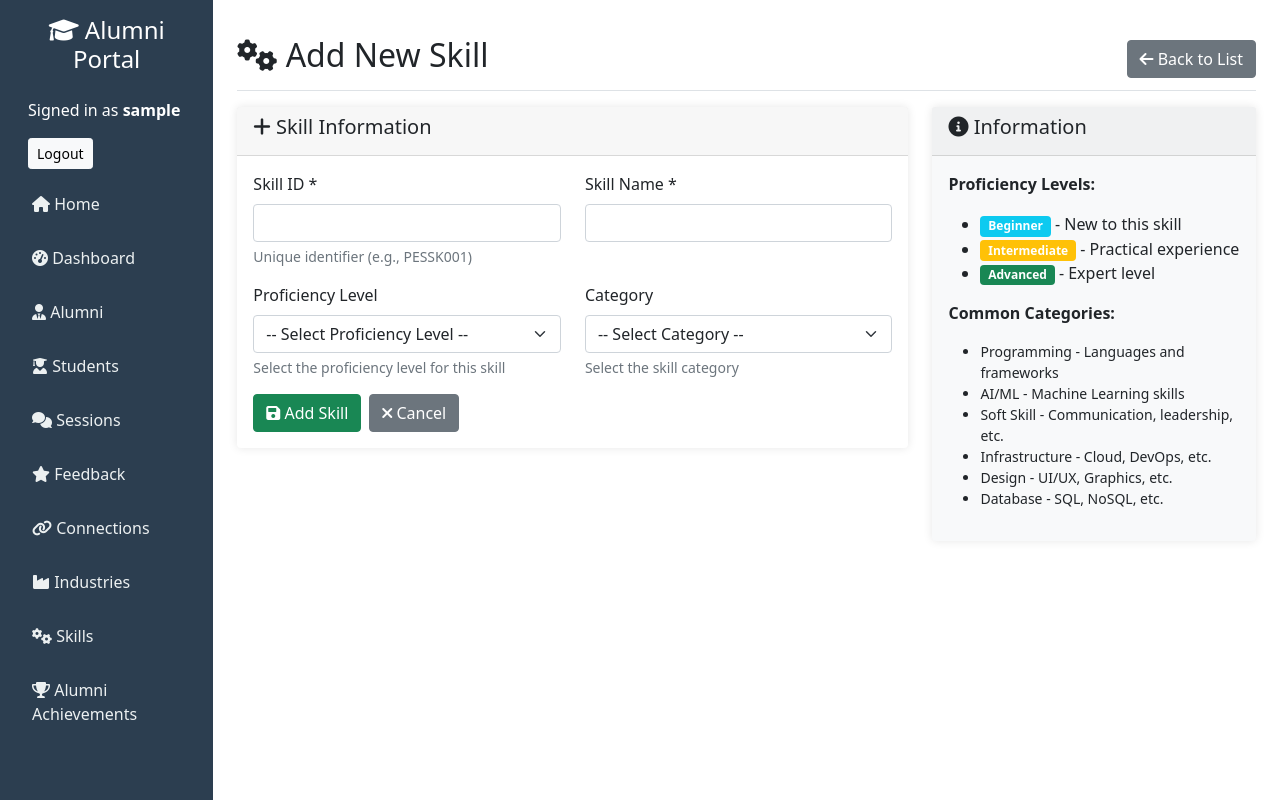
After one commit to lalith-AE30/dbms-project, a Flask app: page /skills/add in a window 1280 px wide. The commit adds this page. Run offline with Flask 3, Linux system fonts and the light colour scheme; a user stored in the database is signed in.

Commit message:
Add skills and industries menu

```diff
--- a/app.py
+++ b/app.py
@@ -265,6 +265,186 @@ def edit_achievement(achievement_id):
 
 # Add POST method to the route
 app.add_url_rule('/alumni/achievements', view_func=alumni_achievements, methods=['GET', 'POST'])
+
+# Industry Routes
+@app.route('/industries')
+def list_industries():
+    """List all industries"""
+    industries = execute_query(
+        """
+        SELECT i.Industry_ID, i.Alumni_ID, i.Sector, i.Location, i.Size, i.Industry_Name,
+               a.Name as Alumni_Name
+        FROM Industry i
+        LEFT JOIN Alumni a ON i.Alumni_ID = a.Alumni_ID
+        ORDER BY i.Industry_Name
+        """
+    ) or []
+    return render_template('industry/list.html', industries=industries)
+
+
+@app.route('/industries/add', methods=['GET', 'POST'])
+def add_industry():
+    """Add new industry"""
+    if request.method == 'POST':
+        try:
+            data = request.form
+            query = """
+                INSERT INTO Industry (Industry_ID, Alumni_ID, Sector, Location, Size, Industry_Name)
+                VALUES (%s, %s, %s, %s, %s, %s)
+            """
+            params = (
+                data['industry_id'],
+                data.get('alumni_id') or None,
+                data.get('sector') or None,
+                data.get('location') or None,
+                data.get('size') or None,
+                data.get('industry_name') or None
+            )
+
+            execute_query(query, params, fetch=False)
+            flash('Industry added successfully!', 'success')
+            return redirect(url_for('list_industries'))
+
+        except Exception as e:
+            flash(f'Error adding industry: {str(e)}', 'error')
+
+    alumni = execute_query("SELECT Alumni_ID, Name FROM Alumni ORDER BY Name") or []
+    return render_template('industry/add.html', alumni=alumni, edit_mode=False)
+
+
+@app.route('/industries/edit/<industry_id>', methods=['GET', 'POST'])
+def edit_industry(industry_id):
+    """Edit existing industry"""
+    if request.method == 'POST':
+        try:
+            data = request.form
+            query = """
+                UPDATE Industry
+                SET Alumni_ID = %s, Sector = %s, Location = %s, Size = %s, Industry_Name = %s
+                WHERE Industry_ID = %s
+            """
+            params = (
+                data.get('alumni_id') or None,
+                data.get('sector') or None,
+                data.get('location') or None,
+                data.get('size') or None,
+                data.get('industry_name') or None,
+                industry_id
+            )
+
+            execute_query(query, params, fetch=False)
+            flash('Industry updated successfully!', 'success')
+            return redirect(url_for('list_industries'))
+
+        except Exception as e:
+            flash(f'Error updating industry: {str(e)}', 'error')
+
+    industry = execute_query("SELECT * FROM Industry WHERE Industry_ID = %s", (industry_id,))
+    if not industry:
+        flash('Industry not found!', 'error')
+        return redirect(url_for('list_industries'))
+
+    alumni = execute_query("SELECT Alumni_ID, Name FROM Alumni ORDER BY Name") or []
+    return render_template('industry/add.html', industry=industry[0], alumni=alumni, edit_mode=True)
+
+
+@app.route('/industries/delete/<industry_id>', methods=['POST'])
+def delete_industry(industry_id):
+    """Delete industry"""
+    try:
+        query = "DELETE FROM Industry WHERE Industry_ID = %s"
+        execute_query(query, (industry_id,), fetch=False)
+        flash('Industry deleted successfully!', 'success')
+    except Exception as e:
+        flash(f'Error deleting industry: {str(e)}', 'error')
+    return redirect(url_for('list_industries'))
+
+
+# Skills Routes
+@app.route('/skills')
+def list_skills():
+    """List all skills"""
+    skills = execute_query(
+        """
+        SELECT Skill_ID, Skill_Name, Proficiency_Level, Category
+        FROM Skill
+        ORDER BY Skill_Name
+        """
+    ) or []
+    return render_template('skills/list.html', skills=skills)
+
+
+@app.route('/skills/add', methods=['GET', 'POST'])
+def add_skill():
+    """Add new skill"""
+    if request.method == 'POST':
+        try:
+            data = request.form
+            query = """
+                INSERT INTO Skill (Skill_ID, Skill_Name, Proficiency_Level, Category)
+                VALUES (%s, %s, %s, %s)
+            """
+            params = (
+                data['skill_id'],
+                data.get('skill_name') or None,
+                data.get('proficiency_level') or None,
+                data.get('category') or None
+            )
+
+            execute_query(query, params, fetch=False)
+            flash('Skill added successfully!', 'success')
+            return redirect(url_for('list_skills'))
+
+        except Exception as e:
+            flash(f'Error adding skill: {str(e)}', 'error')
+
+    return render_template('skills/add.html', edit_mode=False)
+
+
+@app.route('/skills/edit/<skill_id>', methods=['GET', 'POST'])
+def edit_skill(skill_id):
+    """Edit existing skill"""
+    if request.method == 'POST':
+        try:
+            data = request.form
+            query = """
+                UPDATE Skill
+                SET Skill_Name = %s, Proficiency_Level = %s, Category = %s
+                WHERE Skill_ID = %s
+            """
+            params = (
+                data.get('skill_name') or None,
+                data.get('proficiency_level') or None,
+                data.get('category') or None,
+                skill_id
+            )
+
+            execute_query(query, params, fetch=False)
+            flash('Skill updated successfully!', 'success')
+            return redirect(url_for('list_skills'))
+
+        except Exception as e:
+            flash(f'Error updating skill: {str(e)}', 'error')
+
+    skill = execute_query("SELECT * FROM Skill WHERE Skill_ID = %s", (skill_id,))
+    if not skill:
+        flash('Skill not found!', 'error')
+        return redirect(url_for('list_skills'))
+
+    return render_template('skills/add.html', skill=skill[0], edit_mode=True)
+
+
+@app.route('/skills/delete/<skill_id>', methods=['POST'])
+def delete_skill(skill_id):
+    """Delete skill"""
+    try:
+        query = "DELETE FROM Skill WHERE Skill_ID = %s"
+        execute_query(query, (skill_id,), fetch=False)
+        flash('Skill deleted successfully!', 'success')
+    except Exception as e:
+        flash(f'Error deleting skill: {str(e)}', 'error')
+    return redirect(url_for('list_skills'))
+
 
 @app.route('/alumni/add', methods=['GET', 'POST'])
 def add_alumni():
--- a/templates/base.html
+++ b/templates/base.html
@@ -119,6 +119,16 @@
                             </a>
                         </li>
                         <li class="nav-item">
+                            <a class="nav-link" href="{{ url_for('list_industries') }}">
+                                <i class="fas fa-industry"></i> Industries
+                            </a>
+                        </li>
+                        <li class="nav-item">
+                            <a class="nav-link" href="{{ url_for('list_skills') }}">
+                                <i class="fas fa-cogs"></i> Skills
+                            </a>
+                        </li>
+                        <li class="nav-item">
                             <a class="nav-link" href="{{ url_for('alumni_achievements') }}">
                                 <i class="fas fa-trophy"></i> Alumni Achievements
                             </a>
--- /dev/null
+++ b/templates/skills/add.html
@@ -0,0 +1,106 @@
+{% extends "base.html" %}
+
+{% block title %}{% if edit_mode %}Edit Skill{% else %}Add Skill{% endif %} - Alumni Mentor Portal{% endblock %}
+
+{% block content %}
+<div class="d-flex justify-content-between flex-wrap flex-md-nowrap align-items-center pt-3 pb-2 mb-3 border-bottom">
+    <h1 class="h2"><i class="fas fa-cogs"></i> {% if edit_mode %}Edit Skill{% else %}Add New Skill{% endif %}</h1>
+    <a href="{{ url_for('list_skills') }}" class="btn btn-secondary">
+        <i class="fas fa-arrow-left"></i> Back to List
+    </a>
+</div>
+
+<div class="row">
+    <div class="col-md-8">
+        <div class="card">
+            <div class="card-header">
+                <h5><i class="fas fa-{% if edit_mode %}edit{% else %}plus{% endif %}"></i> {% if edit_mode %}Edit Skill Information{% else %}Skill Information{% endif %}</h5>
+            </div>
+            <div class="card-body">
+                <form method="POST">
+                    <div class="row">
+                        <div class="col-md-6">
+                            <div class="mb-3">
+                                <label for="skill_id" class="form-label">Skill ID *</label>
+                                <input type="text" class="form-control" id="skill_id" name="skill_id" value="{% if edit_mode %}{{ skill.Skill_ID }}{% endif %}" {% if edit_mode %}readonly{% else %}required{% endif %}>
+                                <div class="form-text">{% if edit_mode %}Skill ID cannot be changed{% else %}Unique identifier (e.g., PESSK001){% endif %}</div>
+                            </div>
+                        </div>
+                        <div class="col-md-6">
+                            <div class="mb-3">
+                                <label for="skill_name" class="form-label">Skill Name *</label>
+                                <input type="text" class="form-control" id="skill_name" name="skill_name" value="{% if edit_mode %}{{ skill.Skill_Name }}{% endif %}" required>
+                            </div>
+                        </div>
+                    </div>
+
+                    <div class="row">
+                        <div class="col-md-6">
+                            <div class="mb-3">
+                                <label for="proficiency_level" class="form-label">Proficiency Level</label>
+                                <select class="form-select" id="proficiency_level" name="proficiency_level">
+                                    <option value="">-- Select Proficiency Level --</option>
+                                    <option value="Beginner" {% if edit_mode and skill.Proficiency_Level == 'Beginner' %}selected{% endif %}>Beginner</option>
+                                    <option value="Intermediate" {% if edit_mode and skill.Proficiency_Level == 'Intermediate' %}selected{% endif %}>Intermediate</option>
+                                    <option value="Advanced" {% if edit_mode and skill.Proficiency_Level == 'Advanced' %}selected{% endif %}>Advanced</option>
+                                </select>
+                                <div class="form-text">Select the proficiency level for this skill</div>
+                            </div>
+                        </div>
+                        <div class="col-md-6">
+                            <div class="mb-3">
+                                <label for="category" class="form-label">Category</label>
+                                <select class="form-select" id="category" name="category">
+                                    <option value="">-- Select Category --</option>
+                                    <option value="Programming" {% if edit_mode and skill.Category == 'Programming' %}selected{% endif %}>Programming</option>
+                                    <option value="AI/ML" {% if edit_mode and skill.Category == 'AI/ML' %}selected{% endif %}>AI/ML</option>
+                                    <option value="Soft Skill" {% if edit_mode and skill.Category == 'Soft Skill' %}selected{% endif %}>Soft Skill</option>
+                                    <option value="Infrastructure" {% if edit_mode and skill.Category == 'Infrastructure' %}selected{% endif %}>Infrastructure</option>
+                                    <option value="Design" {% if edit_mode and skill.Category == 'Design' %}selected{% endif %}>Design</option>
+                                    <option value="Database" {% if edit_mode and skill.Category == 'Database' %}selected{% endif %}>Database</option>
+                                    <option value="Other" {% if edit_mode and skill.Category == 'Other' %}selected{% endif %}>Other</option>
+                                </select>
+                                <div class="form-text">Select the skill category</div>
+                            </div>
+                        </div>
+                    </div>
+
+                    <div class="d-flex gap-2">
+                        <button type="submit" class="btn btn-success">
+                            <i class="fas fa-save"></i> {% if edit_mode %}Update Skill{% else %}Add Skill{% endif %}
+                        </button>
+                        <a href="{{ url_for('list_skills') }}" class="btn btn-secondary">
+                            <i class="fas fa-times"></i> Cancel
+                        </a>
+                    </div>
+                </form>
+            </div>
+        </div>
+    </div>
+
+    <div class="col-md-4">
+        <div class="card bg-light">
+            <div class="card-header">
+                <h5><i class="fas fa-info-circle"></i> Information</h5>
+            </div>
+            <div class="card-body">
+                <p><strong>Proficiency Levels:</strong></p>
+                <ul>
+                    <li><span class="badge bg-info">Beginner</span> - New to this skill</li>
+                    <li><span class="badge bg-warning">Intermediate</span> - Practical experience</li>
+                    <li><span class="badge bg-success">Advanced</span> - Expert level</li>
+                </ul>
+                <p class="mt-3"><strong>Common Categories:</strong></p>
+                <ul class="small">
+                    <li>Programming - Languages and frameworks</li>
+                    <li>AI/ML - Machine Learning skills</li>
+                    <li>Soft Skill - Communication, leadership, etc.</li>
+                    <li>Infrastructure - Cloud, DevOps, etc.</li>
+                    <li>Design - UI/UX, Graphics, etc.</li>
+                    <li>Database - SQL, NoSQL, etc.</li>
+                </ul>
+            </div>
+        </div>
+    </div>
+</div>
+{% endblock %}
```
Also changed, not shown: templates/industry/add.html (added, +104 -0 lines), templates/industry/list.html (added, +74 -0 lines), templates/skills/list.html (added, +72 -0 lines).
